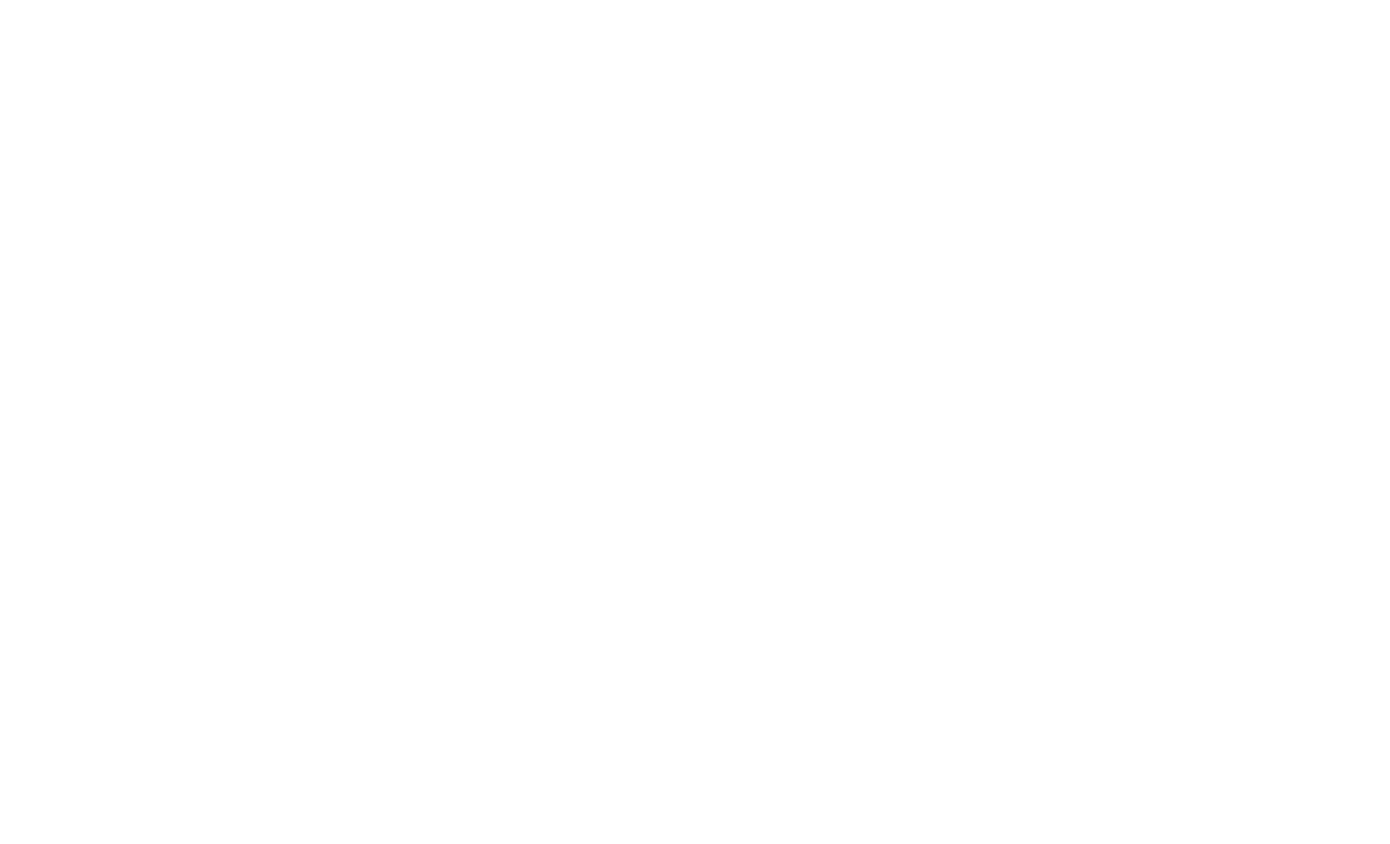
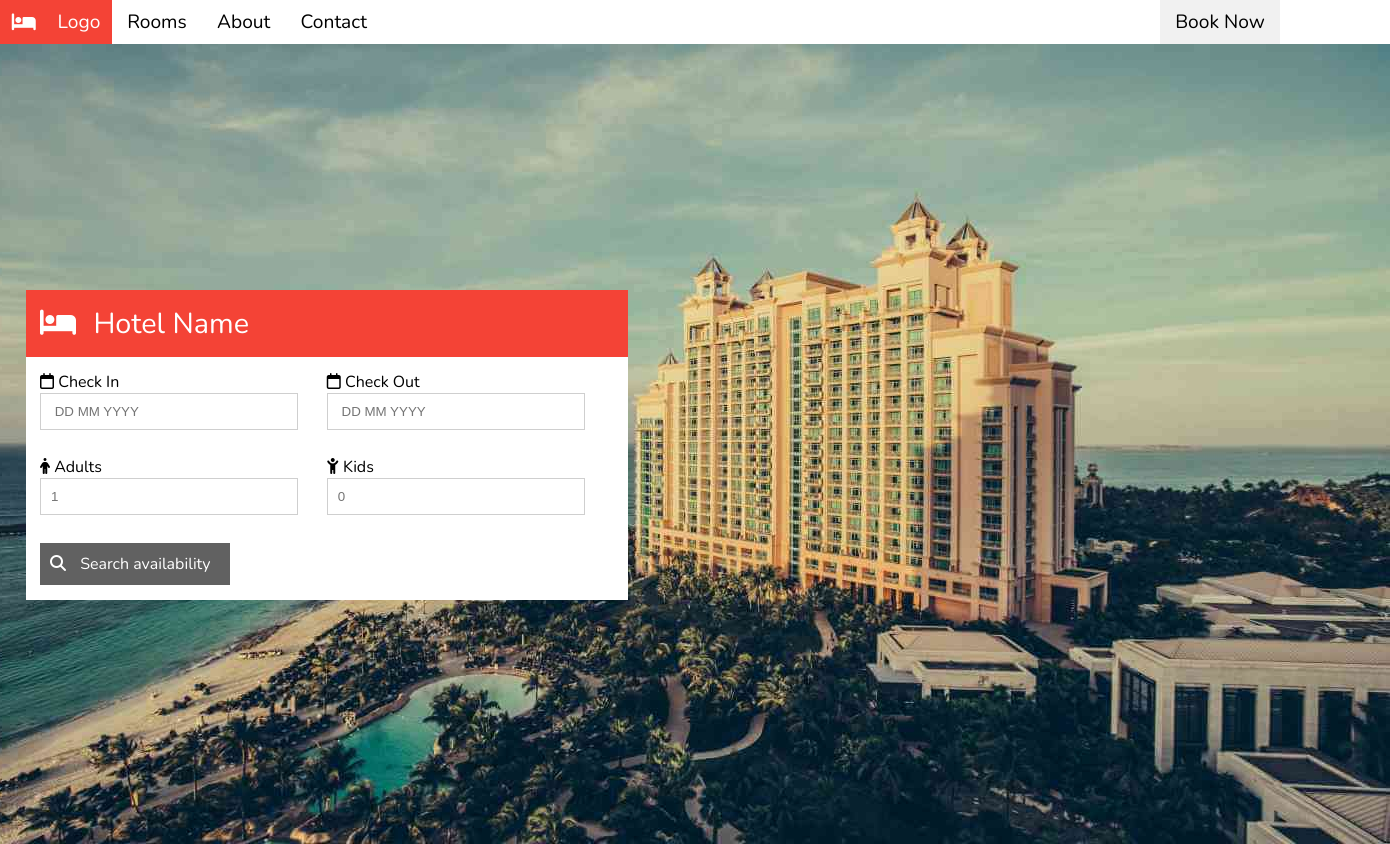
Before and after one commit to Ziba-Hemmati/W3Schools, a plain HTML site: page index.html in a window 1280 px wide. Shown: the whole page, 1390 px wide, since content can reach past the window. Before the commit the page ends 800 px from the top, so only its background shows below. Drawn offline with nearby package versions, Linux system fonts and the light colour scheme.

Commit message:
added nav & main

```diff
--- a/index.html
+++ b/index.html
@@ -7,10 +7,76 @@
     <meta name="viewport" content="width=device-width, initial-scale=1.0">
     <title>Document</title>
     <link rel="stylesheet" href="./style.css">
+    <link rel="stylesheet" href="https://cdnjs.cloudflare.com/ajax/libs/font-awesome/6.4.0/css/all.min.css"
+        integrity="sha512-iecdLmaskl7CVkqkXNQ/ZH/XLlvWZOJyj7Yy7tcenmpD1ypASozpmT/E0iPtmFIB46ZmdtAc9eNBvH0H/ZpiBw=="
+        crossorigin="anonymous" referrerpolicy="no-referrer" />
+    <link rel="preconnect" href="https://fonts.googleapis.com">
+    <link rel="preconnect" href="https://fonts.gstatic.com" crossorigin>
+    <link href="https://fonts.googleapis.com/css2?family=Nunito:wght@300&display=swap" rel="stylesheet">
 </head>
 
 <body>
+    <div class="main">
+        <nav>
+            <div class="logo">
+                <i class="fa-solid fa-bed"></i>
+                Logo
+            </div>
+            <ul class="list">
+                <li>Rooms</li>
+                <li>About</li>
+                <li>Contact</li>
+                <div class="book">
+                    <li>Book Now</li>
+                </div>
+            </ul>
+        </nav>
+        <main>
+            <div class="hotel"><img src="./Images/hotel.jpg" alt="Hotel"></div>
 
+            <form action="#" class="form">
+                <div class="form-head">
+                    <i class="fa-solid fa-bed"></i>
+                    Hotel Name
+                </div>
+                <div class="form-body">
+                    <div>
+                        <div>
+                            <i class="fa-regular fa-calendar"></i>
+                            <label for="check-in">Check In</label>
+                        </div>
+                        <input type="text" name="check-in" id="check-in" placeholder=" DD MM YYYY">
+                    </div>
+                    <div>
+                        <div>
+                            <i class="fa-regular fa-calendar"></i>
+                            <label for="check-out">Check Out</label>
+                        </div>
+                        <input type="text" name="check-out" id="check-out" placeholder=" DD MM YYYY">
+                    </div>
+                    <div>
+                        <div>
+                            <i class="fa-solid fa-person"></i>
+                            <label for="adults">Adults</label>
+                        </div>
+                        <input type="number" name="adults" id="adults" placeholder="1">
+                    </div>
+                    <div>
+                        <div>
+                            <i class="fa-solid fa-child-reaching"></i>
+                            <label for="kids">Kids</label>
+                        </div>
+                        <input type="number" name="kids" id="kids" placeholder="0">
+                    </div>
+                </div>
+                <div class="search">
+                    <i class="fa-solid fa-magnifying-glass"></i>
+                    Search availability
+                </div>
+            </form>
+
+        </main>
+    </div>
 </body>
 
 </html>
--- a/style.css
+++ b/style.css
@@ -1,5 +1,88 @@
 * {
-    padding: 0;
-    margin: 0;
-    box-sizing: border-box;
+  padding: 0;
+  margin: 0;
+  box-sizing: border-box;
 }
+body {
+  font-family: "Nunito", sans-serif;
+}
+nav {
+  width: 100%;
+  height: 44px;
+  display: flex;
+}
+.logo {
+  height: 100%;
+  width: 112px;
+  background-color: #f44336;
+  display: flex;
+  justify-content: space-evenly;
+  align-items: center;
+  font-size: 1.2rem;
+  color: #fff;
+}
+.list {
+  width: 270px;
+  height: 100%;
+  display: flex;
+  align-items: center;
+  justify-content: space-around;
+  list-style-type: none;
+  font-size: 1.2rem;
+}
+.book {
+  position: absolute;
+  right: 0px;
+  background-color: #f1f1f1;
+  width: 120px;
+  height: 44px;
+  display: flex;
+  align-items: center;
+  justify-content: center;
+}
+.hotel {
+  display: flex;
+  justify-content: center;
+  position: relative;
+}
+.form {
+  width: 47%;
+  height: 310px;
+  background-color: #fff;
+  position: absolute;
+  left: 26px;
+  top: 290px;
+}
+.form-head {
+  width: 100%;
+  background-color: #f44336;
+  font-size: 1.8rem;
+  padding: 14px;
+  color: #fff;
+}
+.form-body {
+  display: grid;
+  grid-template-columns: repeat(2, auto);
+  row-gap: 26px;
+  padding: 14px;
+}
+input {
+  padding: 10px;
+  border: 1px solid #cfcfcf;
+  width: 90%;
+}
+.search {
+  margin: 14px;
+  width: 190px;
+  background-color: #616161;
+  color: #fff;
+  padding: 10px;
+}
+.search:hover{
+  background-color: #bbbbbb;
+  cursor: pointer;
+}
+.fa-magnifying-glass,
+.fa-bed {
+  padding-right: 10px;
+}
```
Also changed, not shown: Images/hotel.jpg (added).
